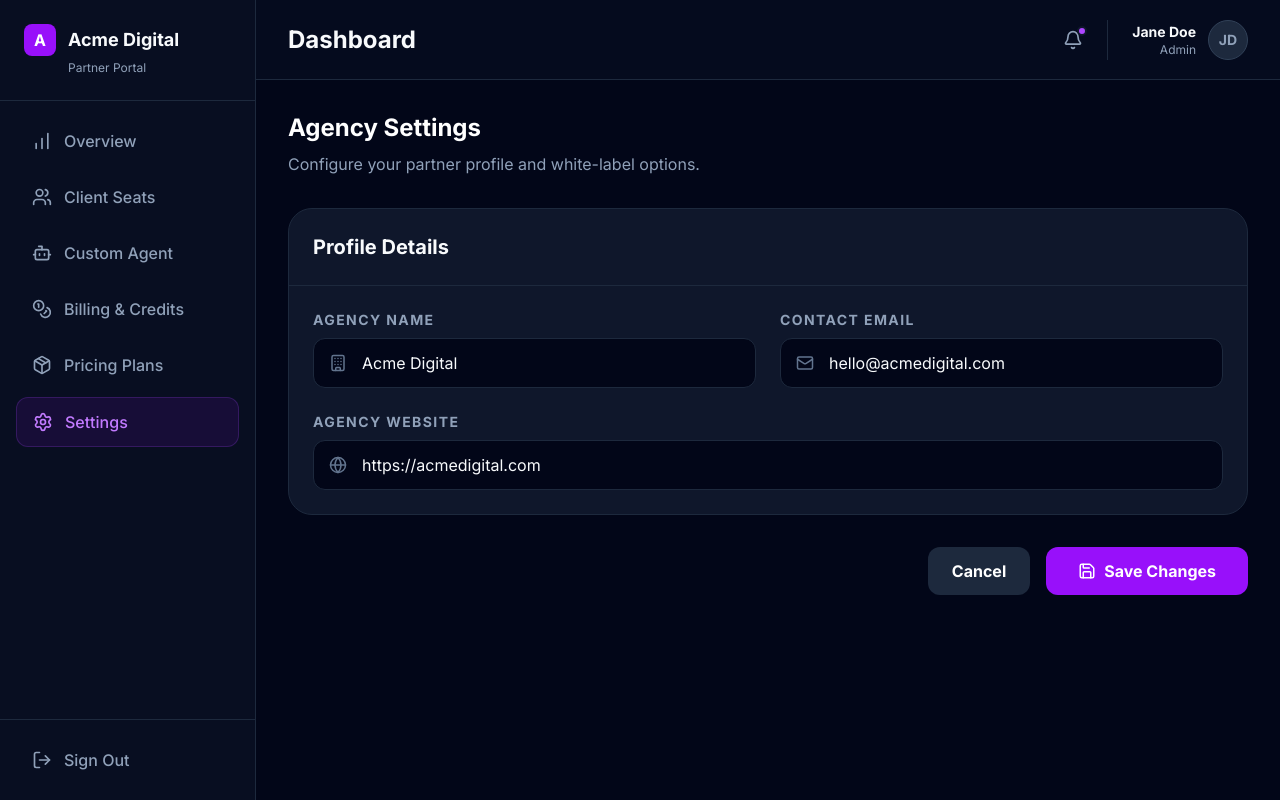
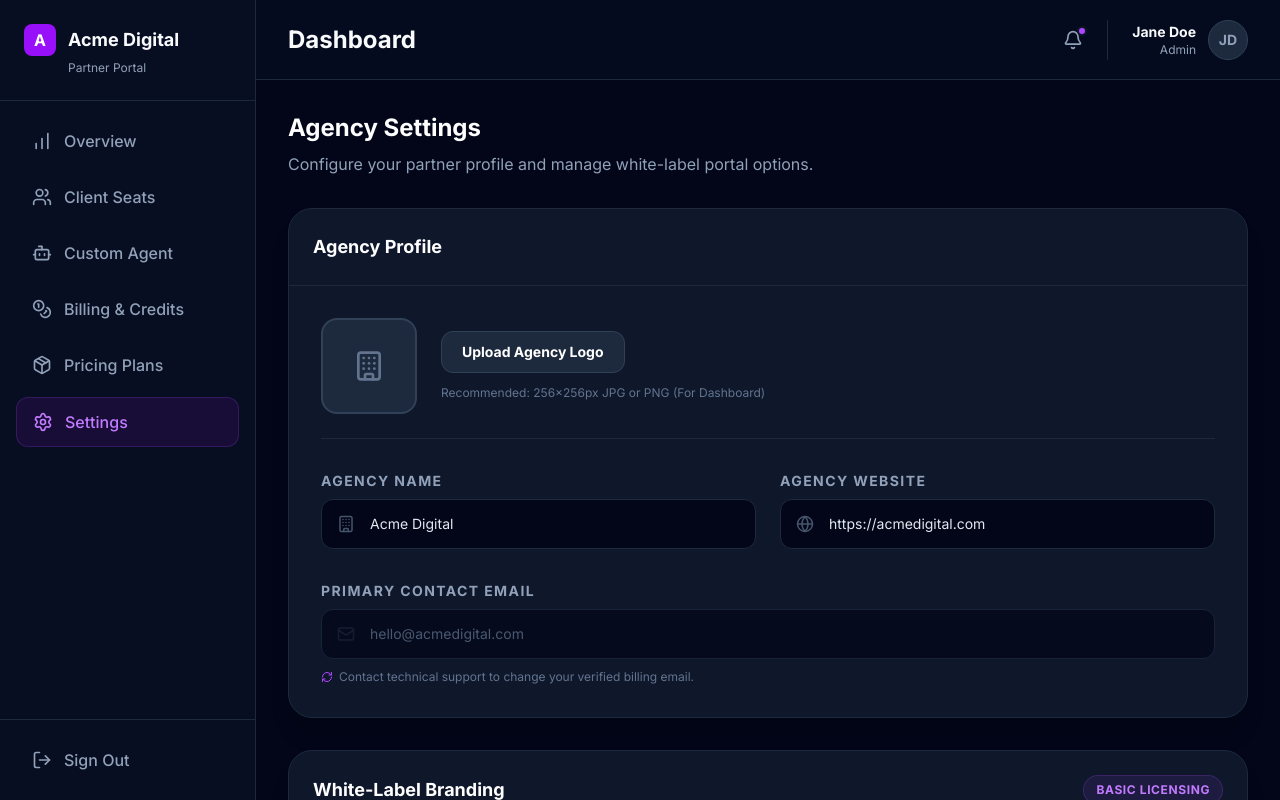
Before and after one commit to EzydragAI/ezydrag-website, a Next.js app: page /partner/dashboard/settings in a window 1280 px wide. Built offline with nearby package versions, Linux system fonts and the light colour scheme.

Commit message:
fix: fixed text size across app

```diff
--- a/app/(customer)/dashboard/page.tsx
+++ b/app/(customer)/dashboard/page.tsx
@@ -84,7 +84,7 @@ export default function CustomerOverview() {
       </div>
 
       <div className="bg-slate-900 border border-slate-800 rounded-3xl p-5 sm:p-8 overflow-hidden">
-        <h3 className="text-base sm:text-xl font-bold mb-4 sm:mb-6 text-white leading-tight">Recent API Activity</h3>
+        <h3 className="text-lg sm:text-xl font-bold mb-4 sm:mb-5 text-white leading-tight">Recent API Activity</h3>
         <div className="overflow-x-auto -mx-5 px-5 sm:mx-0 sm:px-0">
           <table className="w-full text-left text-xs sm:text-sm whitespace-nowrap min-w-[500px]">
             <thead className="text-slate-400 uppercase text-[10px] sm:text-xs border-b border-slate-800">
--- a/app/(customer)/partner/dashboard/clients/page.tsx
+++ b/app/(customer)/partner/dashboard/clients/page.tsx
@@ -52,7 +52,7 @@ export default function ClientSeatsPage() {
       <div className="bg-slate-900 border border-slate-800 rounded-3xl overflow-hidden shadow-xl">
         <div className="p-6 border-b border-slate-800 flex flex-col sm:flex-row items-start sm:items-center justify-between gap-4">
           <div>
-            <h3 className="text-xl sm:text-2xl font-bold mb-1 sm:mb-2 text-white">Client Distribution (Seats)</h3>
+            <h2 className="text-xl sm:text-2xl font-bold mb-1 sm:mb-2 text-white">Client Distribution (Seats)</h2>
             <p className="text-sm sm:text-base text-slate-400">Manage API access and monitor usage per client.</p>
           </div>
           <div className="flex items-center gap-4 w-full sm:w-auto">
--- a/app/(customer)/partner/dashboard/custom-agent/page.tsx
+++ b/app/(customer)/partner/dashboard/custom-agent/page.tsx
@@ -44,8 +44,8 @@ export default function CustomAgentRequestPage() {
         <div className="w-20 h-20 bg-green-500/20 text-green-400 rounded-full flex items-center justify-center mx-auto mb-6">
           <CheckCircle2 size={40} />
         </div>
-        <h2 className="text-3xl font-bold mb-4">Request Delivered!</h2>
-        <p className="text-slate-400 mb-8 max-w-sm mx-auto">
+        <h2 className="text-2xl sm:text-3xl font-bold mb-3 sm:mb-4 text-white">Request Delivered!</h2>
+        <p className="text-sm sm:text-base text-slate-400 mb-8 max-w-sm mx-auto">
           Our engineering team has received your custom agent requirements. We will review the details and get back to you within 24-48 hours.
         </p>
         <button
@@ -62,7 +62,7 @@ export default function CustomAgentRequestPage() {
     <div className="max-w-6xl mx-auto space-y-6 sm:space-y-8">
       <div>
         <h2 className="text-xl sm:text-2xl font-bold mb-1 sm:mb-2 text-white">Request Custom Agent</h2>
-        <p className="text-slate-400">Can't find what you need in our general templates? Describe the exact agent your client requires, and our engineering team will build it.</p>
+        <p className="text-sm sm:text-base text-slate-400">Can't find what you need in our general templates? Describe the exact agent your client requires, and our engineering team will build it.</p>
       </div>
 
       <div className="bg-slate-900 border border-slate-800 rounded-3xl overflow-hidden shadow-xl p-8">
--- a/app/(customer)/partner/dashboard/page.tsx
+++ b/app/(customer)/partner/dashboard/page.tsx
@@ -115,7 +115,7 @@ export default function PartnerOverview() {
       <div className="bg-slate-900 border border-slate-800 rounded-3xl p-5 sm:p-8 overflow-hidden">
         <div className="flex flex-col sm:flex-row justify-between items-start sm:items-center gap-4 mb-4 sm:mb-8">
           <div>
-            <h3 className="text-xl font-bold mb-1">Individual Client Usage</h3>
+            <h3 className="text-lg sm:text-xl font-bold mb-1 sm:mb-2 text-white">Individual Client Usage</h3>
             <p className="text-sm sm:text-base text-slate-400">View daily message processing volume for specific sub-clients.</p>
           </div>
           <select
--- a/app/(customer)/partner/dashboard/settings/page.tsx
+++ b/app/(customer)/partner/dashboard/settings/page.tsx
@@ -7,137 +7,164 @@ import {
   Globe,
   Lock,
   Paintbrush,
-  Save
+  Save,
+  RefreshCw,
+  Image as ImageIcon,
+  Sparkles
 } from 'lucide-react';
 
-export default function SettingsPage() {
+export default function AgencySettingsPage() {
   const [isPremium, setIsPremium] = useState(false);
 
   return (
     <div className="max-w-6xl mx-auto space-y-6 sm:space-y-8">
       <div>
         <h2 className="text-xl sm:text-2xl font-bold mb-1 sm:mb-2 text-white">Agency Settings</h2>
-        <p className="text-slate-400">Configure your partner profile and white-label options.</p>
+        <p className="text-sm sm:text-base text-slate-400">Configure your partner profile and manage white-label portal options.</p>
       </div>
 
-      <div className="bg-slate-900 border border-slate-800 rounded-3xl overflow-hidden">
-        <div className="p-6 border-b border-slate-800">
-          <h3 className="text-xl font-bold">Profile Details</h3>
+      <div className="bg-slate-900 border border-slate-800 rounded-3xl overflow-hidden shadow-xl">
+        <div className="p-5 sm:p-6 border-b border-slate-800">
+          <h3 className="text-lg font-bold text-white">Agency Profile</h3>
         </div>
-        <div className="p-6 space-y-6">
-          <div className="grid grid-cols-1 md:grid-cols-2 gap-6">
+        <div className="p-5 sm:p-8 space-y-6 sm:space-y-8">
+          <div className="flex flex-col sm:flex-row items-center gap-6 pb-6 border-b border-slate-800">
+            <div className="w-20 h-20 sm:w-24 sm:h-24 bg-slate-800 border-2 border-slate-700 rounded-2xl flex flex-col items-center justify-center text-slate-500 relative overflow-hidden group">
+               <Building size={32} />
+               <div className="absolute inset-0 bg-black/50 hidden group-hover:flex items-center justify-center cursor-pointer transition-colors">
+                 <span className="text-xs font-bold text-white">Edit Logo</span>
+               </div>
+            </div>
+            <div className="text-center sm:text-left">
+              <button className="bg-slate-800 hover:bg-slate-700 text-white px-5 py-2.5 rounded-xl text-sm font-bold transition-colors border border-slate-700">
+                Upload Agency Logo
+              </button>
+              <p className="text-xs text-slate-500 mt-3">Recommended: 256x256px JPG or PNG (For Dashboard)</p>
+            </div>
+          </div>
+
+          <div className="grid grid-cols-1 sm:grid-cols-2 gap-6">
             <div>
-              <label className="block text-sm font-bold text-slate-400 uppercase tracking-widest mb-2">Agency Name</label>
+              <label className="block text-xs sm:text-sm font-bold text-slate-400 uppercase tracking-widest mb-2">Agency Name</label>
               <div className="relative">
-                <Building className="absolute left-4 top-1/2 -translate-y-1/2 text-slate-500" size={18} />
+                <Building className="absolute left-4 top-1/2 -translate-y-1/2 text-slate-600" size={18} />
                 <input
                   type="text"
                   defaultValue="Acme Digital"
-                  className="w-full bg-slate-950 border border-slate-800 rounded-xl py-3 pl-12 pr-4 focus:outline-none focus:border-purple-500 transition-colors"
+                  className="w-full bg-slate-950 border border-slate-800 rounded-xl py-3.5 pl-12 pr-4 focus:outline-none focus:border-purple-500 transition-colors text-sm text-slate-200"
                 />
               </div>
             </div>
             <div>
-              <label className="block text-sm font-bold text-slate-400 uppercase tracking-widest mb-2">Contact Email</label>
+              <label className="block text-xs sm:text-sm font-bold text-slate-400 uppercase tracking-widest mb-2">Agency Website</label>
               <div className="relative">
-                <Mail className="absolute left-4 top-1/2 -translate-y-1/2 text-slate-500" size={18} />
+                <Globe className="absolute left-4 top-1/2 -translate-y-1/2 text-slate-600" size={18} />
                 <input
-                  type="email"
-                  defaultValue="hello@acmedigital.com"
-                  className="w-full bg-slate-950 border border-slate-800 rounded-xl py-3 pl-12 pr-4 focus:outline-none focus:border-purple-500 transition-colors"
+                  type="url"
+                  defaultValue="https://acmedigital.com"
+                  className="w-full bg-slate-950 border border-slate-800 rounded-xl py-3.5 pl-12 pr-4 focus:outline-none focus:border-purple-500 transition-colors text-sm text-slate-200"
                 />
               </div>
             </div>
           </div>
+
           <div>
-            <label className="block text-sm font-bold text-slate-400 uppercase tracking-widest mb-2">Agency Website</label>
+            <label className="block text-xs sm:text-sm font-bold text-slate-400 uppercase tracking-widest mb-2">Primary Contact Email</label>
             <div className="relative">
-              <Globe className="absolute left-4 top-1/2 -translate-y-1/2 text-slate-500" size={18} />
+              <Mail className="absolute left-4 top-1/2 -translate-y-1/2 text-slate-600" size={18} />
               <input
-                type="url"
-                defaultValue="https://acmedigital.com"
-                className="w-full bg-slate-950 border border-slate-800 rounded-xl py-3 pl-12 pr-4 focus:outline-none focus:border-purple-500 transition-colors"
+                type="email"
+                defaultValue="hello@acmedigital.com"
+                disabled
+                className="w-full bg-slate-950 border border-slate-800 text-slate-500 rounded-xl py-3.5 pl-12 pr-4 cursor-not-allowed text-sm opacity-70"
               />
             </div>
+            <p className="text-xs text-slate-500 mt-2.5 flex items-center gap-1.5"><RefreshCw size={12} className="text-purple-500"/> Contact technical support to change your verified billing email.</p>
           </div>
         </div>
       </div>
 
-      {/* <div className="bg-slate-900 border border-slate-800 rounded-3xl overflow-hidden">
-        <div className="p-6 border-b border-slate-800 flex items-center justify-between">
-          <h3 className="text-xl font-bold">White-Label Branding</h3>
-          <span className={`px-3 py-1 rounded-full text-xs font-bold uppercase tracking-wider ${isPremium ? 'bg-amber-500/10 text-amber-500 border border-amber-500/20' : 'bg-purple-500/10 text-purple-400 border border-purple-500/20'}`}>
-            {isPremium ? 'Premium Plan' : 'Lite Plan'}
+      <div className="bg-slate-900 border border-slate-800 rounded-3xl overflow-hidden shadow-xl">
+        <div className="p-5 sm:p-6 border-b border-slate-800 flex flex-col sm:flex-row sm:items-center justify-between gap-4">
+          <h3 className="text-lg font-bold text-white">White-Label Branding</h3>
+          <span className={`px-3 py-1.5 rounded-full text-[10px] sm:text-xs font-bold uppercase tracking-wider self-start sm:self-auto ${isPremium ? 'bg-amber-500/10 text-amber-400 border border-amber-500/20 shadow-lg shadow-amber-500/10' : 'bg-purple-500/10 text-purple-400 border border-purple-500/20'}`}>
+            {isPremium ? 'Premium Plan Active' : 'Basic Licensing'}
           </span>
         </div>
-        <div className="p-6 space-y-8">
+        <div className="p-5 sm:p-8 space-y-8">
           <div>
-            <div className="flex items-center gap-2 mb-2">
-              <label className="block text-sm font-bold text-slate-400 uppercase tracking-widest">Custom Domain (Free)</label>
-              <span className="text-xs text-green-400 border border-green-400/20 bg-green-400/10 px-2 py-0.5 rounded-md font-bold">Included</span>
+            <div className="flex items-center gap-3 mb-3">
+              <label className="block text-sm font-bold text-slate-400 uppercase tracking-widest">Custom Portal Domain</label>
+              <span className="text-[10px] text-green-400 border border-green-400/20 bg-green-400/10 px-2 py-0.5 rounded-md font-bold uppercase tracking-wider">Free Included</span>
             </div>
-            <div className="flex gap-4">
+            <div className="flex flex-col sm:flex-row gap-3">
+              <div className="relative flex-1">
+                <Globe className="absolute left-4 top-1/2 -translate-y-1/2 text-slate-600" size={18} />
                 <input
                   type="text"
                   defaultValue="agents.acmedigital.com"
-                className="flex-1 bg-slate-800 border border-slate-700 rounded-xl py-3 px-4 focus:outline-none focus:border-purple-500 transition-colors"
+                  className="w-full bg-slate-950 border border-slate-800 rounded-xl py-3.5 pl-12 pr-4 focus:outline-none focus:border-purple-500 transition-colors text-sm text-slate-200"
                 />
-              <button className="bg-slate-800 hover:bg-slate-700 text-white px-6 rounded-xl font-bold transition-colors">
-                Verify
+              </div>
+              <button className="bg-slate-800 hover:bg-slate-700 text-white px-6 py-3.5 sm:py-0 rounded-xl text-sm font-bold transition-colors border border-slate-700 shrink-0">
+                Verify CNAME
               </button>
             </div>
-            <p className="text-sm text-slate-500 mt-2">Point your CNAME record to portal.nexusai.com. Your clients will still see "Powered by Nexus AI" in the footer.</p>
+            <p className="text-xs text-slate-500 mt-3 leading-relaxed max-w-2xl">Point your CNAME record to <strong className="text-slate-300">portal.nexusai.com</strong>. While the domain is customized, your clients will still see a tiny "Powered by Nexus AI" badge in the footer on the Basic plan.</p>
           </div>
 
-          <div className="pt-8 border-t border-slate-800 relative">
+          <div className="pt-8 pb-8 sm:pb-12 border-t border-slate-800 relative xl:-mx-8 xl:px-8 -mx-5 px-5">
             {!isPremium && (
-              <div className="absolute inset-x-0 top-8 bottom-0 bg-slate-950/70 backdrop-blur-[2px] z-10 flex flex-col items-center justify-center rounded-b-3xl">
-                <Lock className="text-amber-400 mb-3" size={32} />
-                <h4 className="text-lg font-bold text-white mb-2">Premium White-Label Required</h4>
-                <p className="text-slate-400 text-sm mb-4 max-w-sm text-center">Upgrade to remove "Powered by Nexus AI" and fully customize the portal colors and logo.</p>
+              <div className="absolute inset-0 bg-slate-950/80 backdrop-blur-sm z-10 flex flex-col items-center justify-center py-4 sm:py-8 border border-slate-800/50 rounded-b-3xl px-4">
+                <div className="w-16 h-16 bg-amber-500/10 rounded-full flex items-center justify-center mb-4">
+                  <Lock className="text-amber-400" size={28} />
+                </div>
+                <h4 className="text-xl font-bold text-white mb-2">Premium White-Label Required</h4>
+                <p className="text-slate-400 text-sm mb-6 max-w-md text-center leading-relaxed">Upgrade to remove the "Powered by Nexus AI" badge entirely and unlock full color palettes and custom dashboard logos.</p>
                 <button
+                  type="button"
                   onClick={() => setIsPremium(true)}
-                  className="bg-amber-500 hover:bg-amber-400 text-slate-950 font-bold px-6 py-2 rounded-xl transition-colors shadow-lg shadow-amber-500/20"
+                  className="bg-linear-to-r from-amber-500 to-orange-500 hover:from-amber-400 hover:to-orange-400 text-slate-950 font-bold px-8 py-3.5 rounded-xl transition-all shadow-lg shadow-amber-500/25 flex items-center gap-2"
                 >
-                  Upgrade for $199/mo
+                  <Sparkles size={18}/> Unlock for $199/mo
                 </button>
               </div>
             )}
 
-            <div className={`space-y-8 transition-opacity duration-500 ${!isPremium ? 'opacity-40 pointer-events-none' : 'opacity-100'}`}>
+            <div className={`space-y-8 transition-all duration-700 ${!isPremium ? 'opacity-30 pointer-events-none blur-[2px]' : 'opacity-100'}`}>
               <div>
-                <label className="block text-sm font-bold text-slate-400 uppercase tracking-widest mb-2">Agency Logo</label>
-                <div className="flex items-center gap-6">
-                  <div className="w-16 h-16 bg-purple-600 rounded-xl flex items-center justify-center font-bold text-white text-2xl">
-                    A
+                <label className="block text-xs sm:text-sm font-bold text-slate-400 uppercase tracking-widest mb-3">Custom Dashboard Brand Color</label>
+                <div className="flex flex-col sm:flex-row sm:items-center gap-4">
+                  <div className="w-14 h-14 rounded-2xl bg-purple-600 border border-slate-700 ring-4 ring-slate-900 shadow-xl shadow-purple-600/20 shrink-0"></div>
+                  <div className="relative w-full sm:max-w-xs">
+                    <Paintbrush className="absolute left-4 top-1/2 -translate-y-1/2 text-slate-600" size={18} />
+                    <input type="text" defaultValue="#9333ea" className="w-full bg-slate-950 border border-slate-800 text-slate-200 text-sm font-mono rounded-xl py-3.5 pl-12 pr-4 focus:outline-none focus:border-amber-500 transition-colors" />
                   </div>
-                  <button className="bg-slate-800 hover:bg-slate-700 text-white px-6 py-2 rounded-xl font-bold transition-colors text-sm">
-                    Upload New
-                  </button>
                 </div>
               </div>
 
               <div>
-                <label className="block text-sm font-bold text-slate-400 uppercase tracking-widest mb-2">Primary Brand Color</label>
-                <div className="flex items-center gap-4">
-                  <div className="w-12 h-12 rounded-xl bg-purple-600 border border-slate-700 ring-2 ring-slate-800"></div>
-                  <div className="relative flex-1 max-w-xs">
-                    <Paintbrush className="absolute left-4 top-1/2 -translate-y-1/2 text-slate-500" size={18} />
-                    <input type="text" defaultValue="#9333ea" className="w-full bg-slate-800 border border-slate-700 rounded-xl py-3 pl-12 pr-4 focus:outline-none" />
+                <label className="block text-xs sm:text-sm font-bold text-slate-400 uppercase tracking-widest mb-3">Dashboard Login Logo (Clients see this)</label>
+                <div className="flex items-center gap-6">
+                  <div className="w-32 h-16 bg-slate-950 border border-slate-800 rounded-xl flex items-center justify-center font-bold text-slate-500 text-sm border-dashed">
+                    <ImageIcon size={20} className="mr-2 opacity-50"/> Logo
+                  </div>
+                  <button className="bg-slate-800 hover:bg-slate-700 text-white px-6 py-2.5 rounded-xl font-bold transition-colors text-sm border border-slate-700">
+                    Upload PNG
+                  </button>
                 </div>
               </div>
             </div>
           </div>
         </div>
       </div>
-      </div> */}
 
-      <div className="flex justify-end gap-4">
-        <button className="bg-slate-800 hover:bg-slate-700 text-white px-6 py-3 rounded-xl font-bold transition-colors">
-          Cancel
+      <div className="flex justify-end gap-3 flex-col sm:flex-row pb-12">
+        <button className="bg-slate-800 hover:bg-slate-700 text-white px-6 py-3.5 rounded-xl font-bold transition-colors text-sm sm:text-base order-2 sm:order-1 border border-slate-700">
+          Discard Changes
         </button>
-        <button className="bg-purple-600 hover:bg-purple-500 text-white px-8 py-3 rounded-xl font-bold transition-colors flex items-center gap-2">
-          <Save size={18} /> Save Changes
+        <button className="bg-purple-600 hover:bg-purple-500 text-white px-8 py-3.5 rounded-xl font-bold transition-colors flex items-center justify-center gap-2 text-sm sm:text-base order-1 sm:order-2 shadow-lg shadow-purple-600/20">
+          <Save size={18} /> Save Agency Settings
         </button>
       </div>
 
```
Lines whose indentation alone changed are shown as unchanged.
